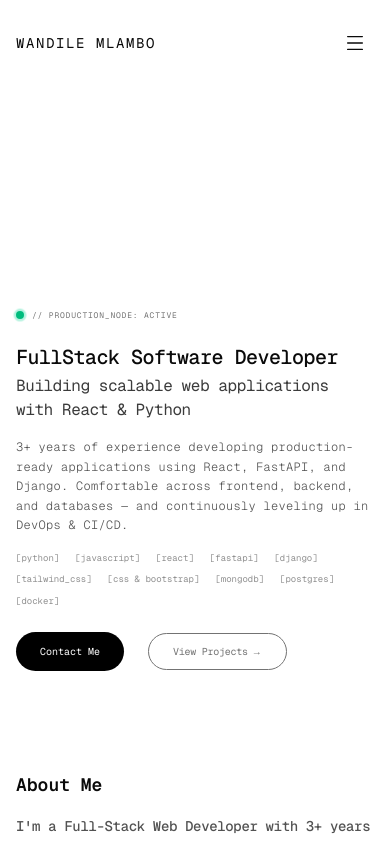
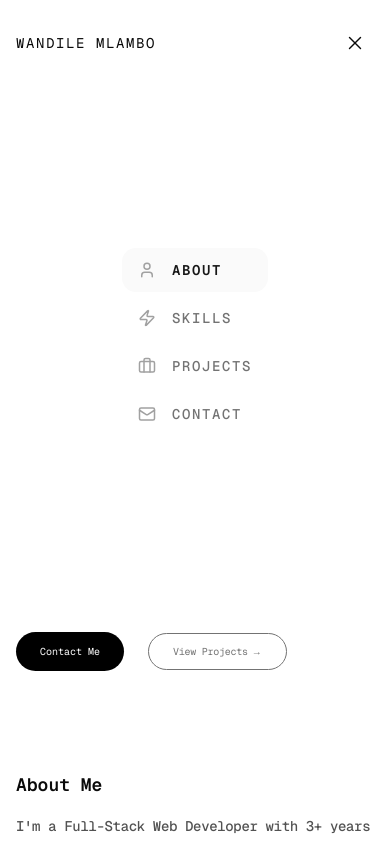
Before and after one commit to mlambow/fullstack_portfolio, a Next.js app: page / in a window 390 px wide. Shown: the top 842 px of the page. Built offline with nearby package versions, Linux system fonts and the light colour scheme.

Commit message:
Implement responsive navbar

```diff
--- a/components/Header.tsx
+++ b/components/Header.tsx
@@ -2,25 +2,25 @@
 
 import {cn} from "@/lib/utils"
 import Link from "next/link"
-import {useActiveSection} from "@/lib/hooks/useActiveSession"
+import {useActiveSection} from "@/lib/hooks/useActiveSection"
 import React from "react";
-import {Menu, X} from "lucide-react";
+import {Briefcase, LucideMail, Menu, UserIcon, X, Zap} from "lucide-react";
 
 const links = [
-    {label: "About", href: "#about", id: "about"},
-    {label: "Skills", href: "#skills", id: "skills"},
-    {label: "Projects", href: "#projects", id: "projects"},
-    {label: "Contact", href: "#contact", id: "contact"},
+    {label: "About", href: "#about", id: "about", icon: UserIcon},
+    {label: "Skills", href: "#skills", id: "skills", icon: Zap},
+    {label: "Projects", href: "#projects", id: "projects", icon: Briefcase},
+    {label: "Contact", href: "#contact", id: "contact", icon: LucideMail},
 ]
 
 export const Header = () => {
     const activeSection = useActiveSection()
-    const [isOpen, setIsOpen] = React.useState(false)
+    const [isOpen, setIsOpen] = React.useState(true)
 
     return (
         <header className="sticky top-0 z-50 w-full bg-white/80 backdrop-blur">
             <div
-                className="max-w-6xl uppercase font-mono tracking-widest text-foreground mx-auto flex items-center justify-between py-6 px-4">
+                className="max-w-6xl uppercase font-mono tracking-widest text-foreground mx-auto flex items-center justify-between py-6 px-4 relative">
                 <Link href="/#home" className="text-sm sm:text-base lg:text-lg">
                     Wandile Mlambo
                 </Link>
@@ -37,7 +37,7 @@ export const Header = () => {
                                     "text-neutral-900 font-semibold" : ""
                             )}
                         >
-                            {label}
+                            <span>{label}</span>
                         </Link>
                     ))}
                 </nav>
@@ -60,25 +60,33 @@ export const Header = () => {
                         )}
                     </button>
 
-                    {isOpen && (<div
-                        className={`md:hidden overflow-hidden transition-all duration-300 ${
-                            isOpen ? "max-h-96 border-t border-border" : "max-h-0"
-                        }`}
+                    {isOpen && (
+                        <>
+                            <div
+                                onClick={() => setIsOpen(false)}
+                                className="fixed right-0 z-50 w-full h-140 flex flex-col items-center justify-center backdrop-blur-xl p-4 animate-[fadeIn_0.2s_ease-out] rounded-b-2xl bg-background"
                             >
-                        <ul className="flex flex-col py-2">
-                            {links.map(({href, id, label}) => (
+                                {/* Modal Card Content */}
+                                <ul className="flex flex-col space-y-1">
+                                    {links.map(({label, href, id, icon: Icon}) => (
                                         <li key={id}>
-                                    <a
+                                            <Link
                                                 href={href}
                                                 onClick={() => setIsOpen(false)}
-                                        className="block px-4 py-3 text-sm text-muted-foreground hover:bg-accent hover:text-foreground transition-colors"
+                                                className={cn(
+                                                    "flex items-center space-x-4 w-full px-4 py-3 rounded-xl text-neutral-500 hover:bg-neutral-50 dark:hover:bg-neutral-800 transition-colors duration-150 font-medium text-sm",
+                                                    activeSection === id && "bg-neutral-50 dark:bg-neutral-800 text-neutral-900 font-semibold"
+                                                )}
                                             >
-                                        {label}
-                                    </a>
+                                                <Icon size={18} className="text-neutral-400"/>
+                                                <span>{label}</span>
+                                            </Link>
                                         </li>
                                     ))}
                                 </ul>
-                    </div>)}
+                            </div>
+                        </>
+                    )}
                 </nav>
             </div>
         </header>
--- a/components/Skills.tsx
+++ b/components/Skills.tsx
@@ -3,7 +3,7 @@ import skills from "@/config/skills";
 
 export const Skills = () => {
     return (
-        <section id="skills" className="pt-1.5 md:-mt-14 pb-12 transition-colors duration-200">
+        <section id="skills" className="pt-1.5 lg:pt-3 md:-mt-14 lg:mt-0 pb-12 transition-colors duration-200">
             <div className="max-w-6xl mx-auto px-4">
                 {/* Section Header */}
                 <div className="pb-1">
```
Also changed, not shown: lib/hooks/useActiveSection.ts (renamed from lib/hooks/useActiveSession.ts). Lines whose indentation alone changed are shown as unchanged.
